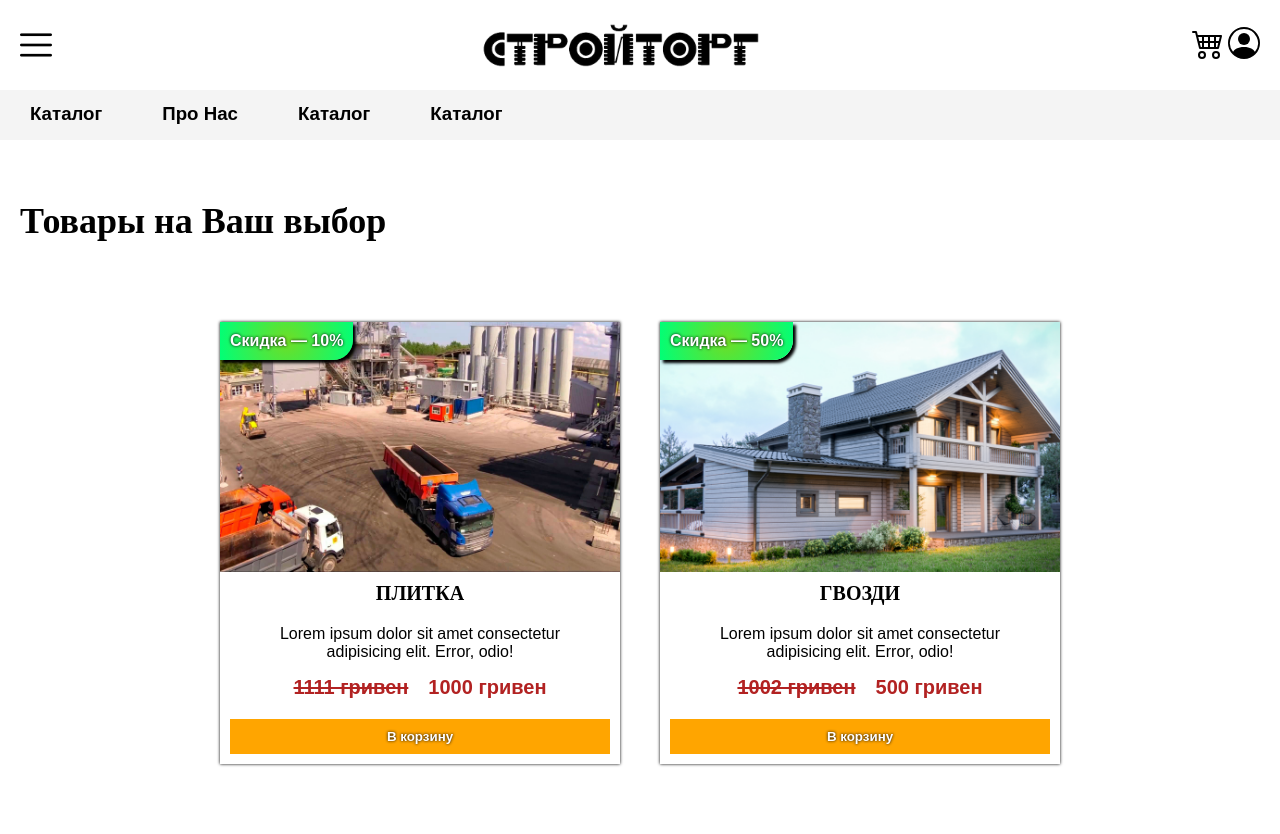
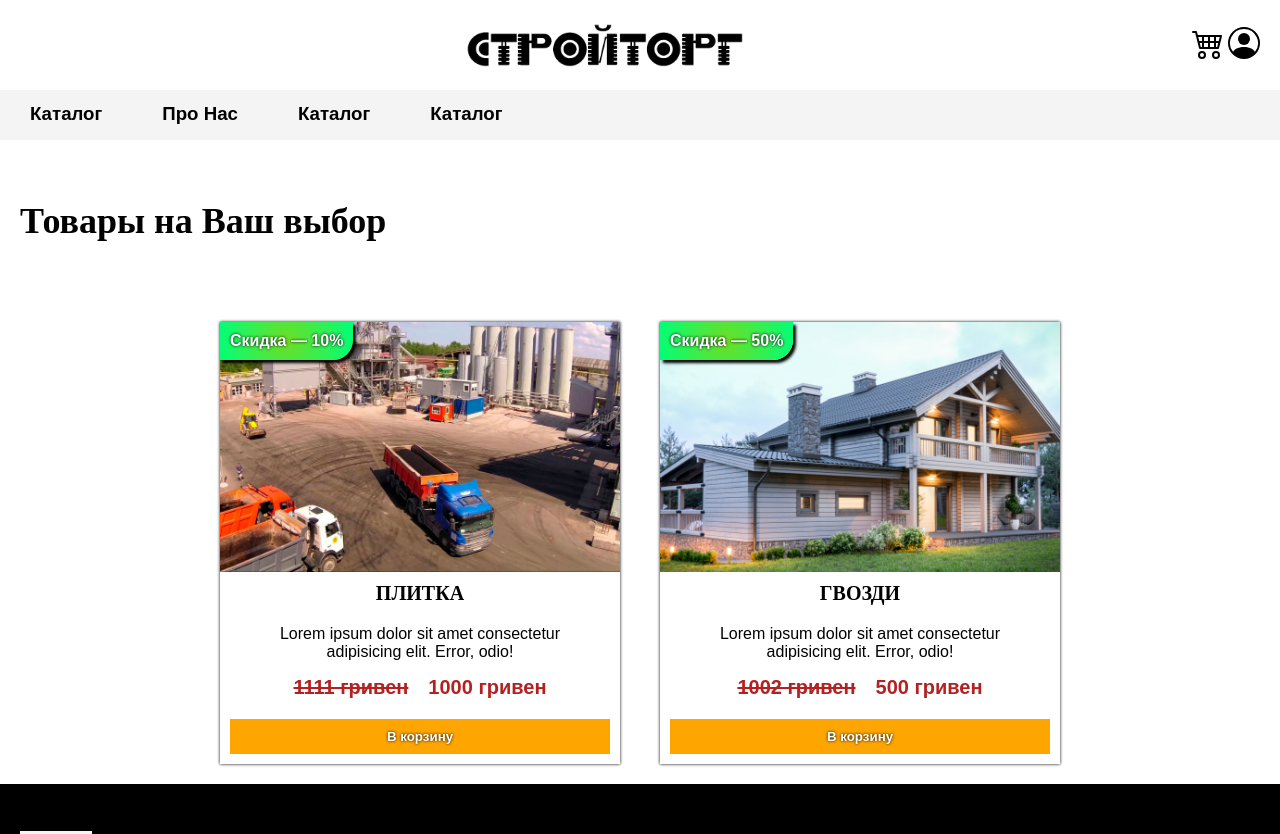
Before and after one commit to nickiway/CompanyBuilding, a PHP site: page / in a window 1280 px wide. Before the commit the page ends 767 px from the top, so only its background shows below. Run offline with PHP 8.4, Linux system fonts and the light colour scheme; data comes from the database, SQL or seed files in the repository.

Commit message:
Merge remote-tracking branch 'origin/main' into main
# Conflicts:
#	Styles/main.css
#	index.php
#	siteItems/header.php

```diff
--- a/Styles/footer.css
+++ b/Styles/footer.css
@@ -0,0 +1,5 @@
+.footer{
+    background-color: #000000;
+    width: 100%;
+    height: 50px;
+}
--- a/index.php
+++ b/index.php
@@ -16,6 +16,7 @@ require_once(ROOT.'\config\connect.php');
     <link rel="stylesheet" href="Styles/medias.css">
     <link rel="stylesheet" href="Styles/main.css">
     <link rel="stylesheet" href="Styles/mainPage.css">
+    <link rel="stylesheet" href="Styles/footer.css">
     <link rel="stylesheet" href="Styles/header.css">
     <link rel="stylesheet" href="Styles/preloader.css">
     <title>Добро пожаловать!</title>
@@ -36,7 +37,7 @@ require_once(ROOT.'\config\connect.php');
         </div>
     </div>
     <!-- Footer -->
-
+    <? require_once(ROOT.'\siteItems\footer.php'); ?>
 </body>
 <script src="JavaScript/preloader.js"></script>
 <script src="JavaScript/mainPage.js"></script>
--- /dev/null
+++ b/siteItems/footer.php
@@ -0,0 +1,7 @@
+<footer class="footer">
+    <nav>
+        <ul>
+            <li>fahfjka</li>
+        </ul>
+    </nav>
+</footer>
--- a/siteItems/header.php
+++ b/siteItems/header.php
@@ -1,7 +1,7 @@
 <header>
     <nav class="toCenter">
         <nav class="container">
-           <img  src="../icons/menu_burger.png" alt="Menu">
+           <div></div>
             <a href="../index.php"><div class="logo"></div></a>
             <div>
                 <svg xmlns="http://www.w3.org/2000/svg" width="32" height="32" fill="currentColor" class="bi bi-cart4" viewBox="0 0 16 16">
```
